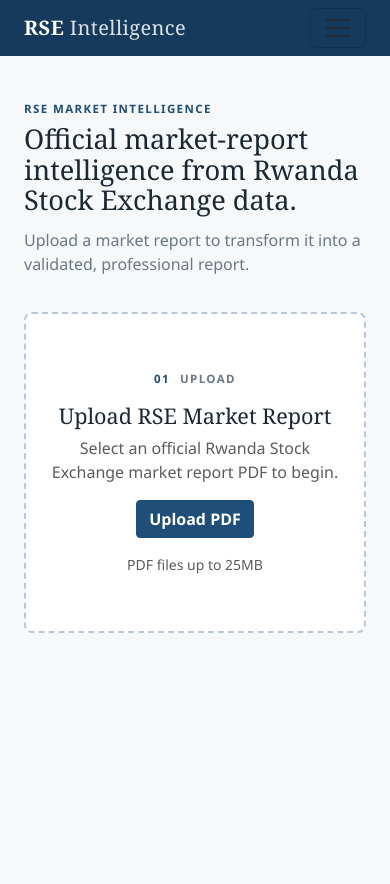
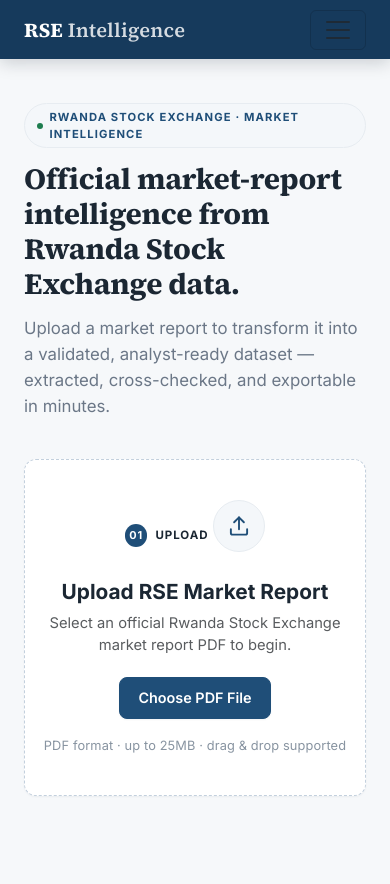
Before and after one commit to EngineerFabrice/RSE-Intelligence, a Flask app: page / in a window 390 px wide. Before the commit the page ends 633 px from the top, so only its background shows below. Run offline with Flask 3, Linux system fonts and the light colour scheme; the visitor is signed in with stand-in values (Sample User, id 1); data that the repository does not hold is empty.

Commit message:
Redesign Home page with a premium institutional look
Gives the upload -> process -> ready workflow a restrained
navy/charcoal aesthetic in line with an institutional market-data
product: Inter for UI text with a Source Serif 4 headline accent,
numbered step chips, an upload icon, refined shadows/radius/hover
states on cards and buttons, and mobile-stacked action buttons.

Also fixes a latent bug in upload.js: #selectedFile lived inside
#dropzone, which gets hidden the moment upload starts, so the
uploaded filename never actually appeared during processing. Moved
it into the processing panel and added a step-label flip to "Ready"
on completion (reset on the next upload).

No changes to the extraction pipeline, database, auth/RBAC, or APIs.
Verified against the running app: full upload -> process -> preview
-> Excel/PDF/CSV export flow via the real API, plus the full test
suite (107 passed).

Co-Authored-By: Claude Sonnet 5 <noreply@anthropic.com>
Claude-Session: https://claude.ai/code/session_012fvft9qGBq7pybCvSMfVb6

```diff
--- a/app/static/css/app.css
+++ b/app/static/css/app.css
@@ -8,25 +8,39 @@
   --rse-high: #1e7d4f;
   --rse-review: #b9770e;
   --rse-manual: #a63232;
+
+  --rse-surface: #ffffff;
+  --rse-surface-soft: #f4f7fa;
+  --rse-border-soft: #e7ecf1;
+  --rse-text-tertiary: #8894a1;
+  --rse-shadow-sm: 0 1px 2px rgba(17, 32, 51, 0.05);
+  --rse-shadow-md: 0 10px 28px rgba(17, 32, 51, 0.07);
+  --rse-shadow-lg: 0 20px 48px rgba(17, 32, 51, 0.12);
+  --rse-radius: 12px;
+  --rse-radius-sm: 8px;
 }
 
 body {
   background: var(--rse-bg);
   color: var(--rse-ink);
-  font-family: "Segoe UI", -apple-system, BlinkMacSystemFont, sans-serif;
+  font-family: "Inter", "Segoe UI", -apple-system, BlinkMacSystemFont, sans-serif;
+  -webkit-font-smoothing: antialiased;
 }
 h1, h2, h3, .navbar-brand { font-family: Georgia, "Times New Roman", serif; }
 
 .rse-navbar {
   background: var(--rse-navy-dark);
-  padding: 0.5rem 0;
+  padding: 0.6rem 0;
+  box-shadow: 0 1px 0 rgba(255,255,255,0.06), 0 4px 16px rgba(9, 20, 34, 0.18);
 }
-.rse-navbar .navbar-brand { color: #fff; font-weight: 700; letter-spacing: 0.02em; }
-.rse-navbar .navbar-brand span { font-weight: 300; opacity: 0.85; }
-.rse-navbar .nav-link { color: rgba(255,255,255,0.78); border-bottom: 2px solid transparent; }
-.rse-navbar .nav-link:hover, .rse-navbar .nav-link.active { color: #fff; border-bottom-color: #a8c65a; }
+.rse-navbar .navbar-brand { font-family: "Source Serif 4", Georgia, serif; color: #fff; font-weight: 700; letter-spacing: 0.01em; font-size: 1.25rem; }
+.rse-navbar .navbar-brand span { font-weight: 400; opacity: 0.82; }
+.rse-navbar .nav-link { color: rgba(255,255,255,0.75); font-weight: 500; font-size: 0.92rem; border-bottom: 2px solid transparent; padding-top: 0.6rem; padding-bottom: 0.6rem; transition: color 0.15s ease, border-color 0.15s ease; }
+.rse-navbar .nav-link:hover { color: #fff; }
+.rse-navbar .nav-link.active { color: #fff; border-bottom-color: #a8c65a; }
+.user-avatar { display: inline-flex; align-items: center; justify-content: center; width: 2rem; height: 2rem; border-radius: 50%; background: rgba(255,255,255,0.14); color: #fff; font-weight: 700; font-size: 0.85rem; }
 
-.card { border: 1px solid var(--rse-border); border-radius: 6px; box-shadow: none; }
+.card { border: 1px solid var(--rse-border); border-radius: var(--rse-radius-sm); box-shadow: var(--rse-shadow-sm); }
 .card-header { background: #fff; border-bottom: 1px solid var(--rse-border); font-weight: 600; font-size: 0.85rem; text-transform: uppercase; letter-spacing: 0.03em; color: var(--rse-muted); }
 
 .metric-card { border: 1px solid var(--rse-border); border-radius: 6px; background: #fff; padding: 1rem 1.1rem; }
@@ -53,46 +67,157 @@ h1, h2, h3, .navbar-brand { font-family: Georgia, "Times New Roman", serif; }
 .change-flat { color: var(--rse-muted); }
 
 .upload-dropzone {
-  border: 2px dashed var(--rse-border);
-  border-radius: 8px;
-  background: #fff;
-  padding: 3rem 1.5rem;
+  border: 1.5px dashed #c3d0dd;
+  border-radius: var(--rse-radius);
+  background: var(--rse-surface);
+  padding: 3.25rem 1.5rem;
   text-align: center;
   cursor: pointer;
-  transition: border-color 0.15s ease;
+  box-shadow: var(--rse-shadow-sm);
+  transition: border-color 0.18s ease, box-shadow 0.18s ease, background 0.18s ease, transform 0.18s ease;
 }
-.upload-dropzone.dragover { border-color: var(--rse-navy); background: #eef3f8; }
+.upload-dropzone:hover { border-color: #9fb4c9; box-shadow: var(--rse-shadow-md); }
+.upload-dropzone.dragover { border-color: var(--rse-navy); background: var(--rse-surface-soft); box-shadow: var(--rse-shadow-md); transform: translateY(-1px); }
 
-.home-workflow { max-width: 880px; margin: 0 auto; padding: 2.5rem 0 4rem; }
-.home-intro { max-width: 660px; margin-bottom: 2.25rem; }
-.home-intro h1 { font-size: clamp(1.7rem, 4vw, 2.7rem); line-height: 1.12; margin: 0.45rem 0 0.75rem; }
-.home-intro p { color: var(--rse-muted); font-size: 1rem; margin: 0; }
-.eyebrow, .workflow-step { color: var(--rse-navy); font-size: 0.72rem; font-weight: 700; letter-spacing: 0.12em; text-transform: uppercase; }
-.workflow-step span { color: var(--rse-muted); margin-left: 0.35rem; }
-.home-upload { padding: 3.5rem 1.5rem; border-color: #b9c8d8; }
-.home-upload h2 { margin: 1rem 0 0.45rem; font-size: 1.35rem; }
-.selected-file { margin: 1rem auto 0; max-width: 420px; padding: 0.65rem 0.8rem; background: #eef3f8; color: var(--rse-ink); font-size: 0.85rem; overflow-wrap: anywhere; }
-.workflow-panel { margin-top: 1.25rem; border: 1px solid var(--rse-border); border-radius: 6px; background: #fff; padding: 1.5rem; }
-.progress-reading { display: flex; justify-content: space-between; gap: 1rem; color: var(--rse-muted); font-size: 0.9rem; }
-.progress-reading strong { color: var(--rse-ink); font-size: 1.25rem; }
-.ready-panel { border-left: 4px solid var(--rse-high); }
-.ready-title { margin-top: 1rem; font-size: 1.35rem; font-weight: 700; }
-.ready-title .check { color: var(--rse-high); }
-.report-filename { margin-top: 0.45rem; font-weight: 600; overflow-wrap: anywhere; }
-.ready-actions { display: flex; flex-wrap: wrap; gap: 0.6rem; }
+.home-workflow { max-width: 720px; margin: 0 auto; padding: 2.75rem 0 4rem; }
+.home-intro { max-width: 640px; margin-bottom: 2.5rem; }
+.home-intro h1 {
+  font-family: "Source Serif 4", Georgia, serif;
+  font-weight: 700;
+  font-size: clamp(1.85rem, 3.4vw, 2.55rem);
+  line-height: 1.18;
+  letter-spacing: -0.01em;
+  color: var(--rse-ink);
+  margin: 0.85rem 0 0.85rem;
+}
+.home-intro p { color: var(--rse-muted); font-size: 1.05rem; line-height: 1.55; margin: 0; }
+.eyebrow {
+  display: inline-flex;
+  align-items: center;
+  gap: 0.4rem;
+  color: var(--rse-navy);
+  background: var(--rse-surface-soft);
+  border: 1px solid var(--rse-border-soft);
+  border-radius: 999px;
+  padding: 0.3rem 0.75rem;
+  font-size: 0.7rem;
+  font-weight: 700;
+  letter-spacing: 0.1em;
+  text-transform: uppercase;
+}
+.eyebrow::before { content: ""; width: 6px; height: 6px; border-radius: 50%; background: var(--rse-high); flex: none; }
+
+.workflow-step {
+  display: inline-flex;
+  align-items: center;
+  gap: 0.5rem;
+  color: var(--rse-muted);
+  font-size: 0.72rem;
+  font-weight: 700;
+  letter-spacing: 0.08em;
+  text-transform: uppercase;
+  margin-bottom: 1rem;
+}
+.workflow-step::before {
+  content: attr(data-index);
+  display: inline-flex;
+  align-items: center;
+  justify-content: center;
+  width: 1.4rem;
+  height: 1.4rem;
+  border-radius: 50%;
+  background: var(--rse-navy);
+  color: #fff;
+  font-size: 0.68rem;
+}
+.workflow-step span { color: var(--rse-ink); font-weight: 700; }
+
+.home-upload h2 {
+  font-family: "Inter", sans-serif;
+  margin: 1.1rem 0 0.4rem;
+  font-size: 1.3rem;
+  font-weight: 700;
+  color: var(--rse-ink);
+}
+.home-upload .text-muted { font-size: 0.92rem; margin-bottom: 1.35rem; }
+.upload-icon {
+  display: inline-flex;
+  align-items: center;
+  justify-content: center;
+  width: 3.25rem;
+  height: 3.25rem;
+  border-radius: 50%;
+  background: var(--rse-surface-soft);
+  border: 1px solid var(--rse-border-soft);
+  color: var(--rse-navy);
+  margin-bottom: 0.5rem;
+}
+.upload-hint { margin-top: 1.1rem; color: var(--rse-text-tertiary); font-size: 0.8rem; letter-spacing: 0.01em; }
+
+.selected-file {
+  display: inline-flex;
+  align-items: center;
+  gap: 0.5rem;
+  margin: 0 0 1.25rem;
+  padding: 0.55rem 0.9rem;
+  background: var(--rse-surface-soft);
+  border: 1px solid var(--rse-border-soft);
+  border-radius: var(--rse-radius-sm);
+  color: var(--rse-ink);
+  font-size: 0.85rem;
+  font-weight: 600;
+  overflow-wrap: anywhere;
+}
+.selected-file::before { content: ""; width: 6px; height: 6px; border-radius: 1px; background: var(--rse-navy); flex: none; }
+
+.workflow-panel {
+  margin-top: 1.5rem;
+  border: 1px solid var(--rse-border);
+  border-radius: var(--rse-radius);
+  background: var(--rse-surface);
+  box-shadow: var(--rse-shadow-sm);
+  padding: 1.75rem;
+}
+.progress-reading { display: flex; justify-content: space-between; gap: 1rem; color: var(--rse-muted); font-size: 0.88rem; }
+.progress-reading strong { color: var(--rse-ink); font-size: 1.15rem; font-weight: 700; }
+
+.ready-panel, .workflow-panel.is-ready { border-left: 3px solid var(--rse-high); box-shadow: var(--rse-shadow-md); }
+.ready-title { display: flex; align-items: center; margin-top: 0.25rem; font-size: 1.4rem; font-weight: 700; color: var(--rse-ink); }
+.report-filename {
+  display: inline-flex;
+  align-items: center;
+  gap: 0.5rem;
+  margin-top: 0.65rem;
+  padding: 0.5rem 0.85rem;
+  background: var(--rse-surface-soft);
+  border: 1px solid var(--rse-border-soft);
+  border-radius: var(--rse-radius-sm);
+  font-weight: 600;
+  font-size: 0.9rem;
+  overflow-wrap: anywhere;
+}
+.report-filename::before { content: ""; width: 6px; height: 6px; border-radius: 1px; background: var(--rse-high); flex: none; }
+.ready-panel p.text-muted, #resultBox p.text-muted { margin-top: 0.85rem; }
+.ready-actions { display: flex; flex-wrap: wrap; gap: 0.65rem; margin-top: 1.1rem; }
 
 /* Keep the heading-to-label gap consistent across all three home workflow steps
    (upload/process/ready) — only the process step's heading lacked the top margin
    the other two get for free from their own heading elements. */
-.workflow-panel .processing-heading { margin-top: 1rem; }
-.workflow-panel.is-error { border-left: 4px solid var(--rse-manual); }
+.workflow-panel .processing-heading { margin-top: 0.15rem; }
+.workflow-panel.is-error { border-left: 3px solid var(--rse-manual); }
 .workflow-panel.is-error .processing-heading { color: var(--rse-manual); }
+.error-icon {
+  display: inline-flex; align-items: center; justify-content: center;
+  width: 1.5rem; height: 1.5rem; border-radius: 50%;
+  background: var(--rse-manual); color: #fff; font-size: 0.85rem; font-weight: 700;
+  margin-right: 0.5rem; vertical-align: -3px;
+}
 
 .progress-track {
   width: 100%;
-  height: 10px;
+  height: 8px;
   border-radius: 999px;
-  background: #e7ecf1;
+  background: var(--rse-border-soft);
   overflow: hidden;
 }
 .progress-fill {
@@ -100,12 +225,17 @@ h1, h2, h3, .navbar-brand { font-family: Georgia, "Times New Roman", serif; }
   width: 0%;
   border-radius: 999px;
   background: var(--rse-navy);
-  transition: width 0.6s ease;
+  transition: width 0.6s ease, background-color 0.3s ease;
 }
 .progress-fill.is-done { background: var(--rse-high); }
 
-.processing-heading { font-weight: 700; color: var(--rse-ink); font-size: 1.05rem; }
-.processing-heading .check { color: var(--rse-high); }
+.processing-heading { font-weight: 700; color: var(--rse-ink); font-size: 1.1rem; }
+.check {
+  display: inline-flex; align-items: center; justify-content: center;
+  width: 1.55rem; height: 1.55rem; border-radius: 50%;
+  background: var(--rse-high); color: #fff; font-size: 0.85rem; font-weight: 700;
+  margin-right: 0.55rem; vertical-align: -4px;
+}
 
 .narrative-box { background: #fff; border: 1px solid var(--rse-border); border-left: 4px solid var(--rse-navy); border-radius: 4px; padding: 1rem 1.25rem; font-size: 0.92rem; }
 
@@ -131,13 +261,28 @@ h1, h2, h3, .navbar-brand { font-family: Georgia, "Times New Roman", serif; }
 .report-table-card .table td:not(:first-child), .report-table-card .table th:not(:first-child) { text-align: right; }
 .report-section-label { padding: 0.9rem 1rem; border-bottom: 1px solid var(--rse-border); color: var(--rse-muted); font-size: 0.74rem; font-weight: 700; letter-spacing: 0.08em; text-transform: uppercase; }
 .alert-success { color: #155d3b; background: #eaf5ef; border-color: #b9dfc8; }
-.btn { border-radius: 4px; font-weight: 600; }
-.btn-primary { background: var(--rse-navy); border-color: var(--rse-navy); }
-.btn-primary:hover, .btn-primary:focus { background: var(--rse-navy-dark); border-color: var(--rse-navy-dark); }
+.btn {
+  border-radius: var(--rse-radius-sm);
+  font-weight: 600;
+  font-size: 0.9rem;
+  padding: 0.55rem 1.15rem;
+  transition: background-color 0.15s ease, border-color 0.15s ease, box-shadow 0.15s ease, transform 0.1s ease;
+}
+.btn-sm { padding: 0.4rem 0.85rem; font-size: 0.84rem; }
+.btn-primary { background: var(--rse-navy); border-color: var(--rse-navy); box-shadow: var(--rse-shadow-sm); }
+.btn-primary:hover, .btn-primary:focus { background: var(--rse-navy-dark); border-color: var(--rse-navy-dark); box-shadow: var(--rse-shadow-md); transform: translateY(-1px); }
+.btn-primary:active { transform: translateY(0); }
+.btn-outline-primary { color: var(--rse-navy); border-color: #b9c8d8; }
+.btn-outline-primary:hover, .btn-outline-primary:focus { background: var(--rse-surface-soft); color: var(--rse-navy-dark); border-color: var(--rse-navy); }
+.btn-outline-secondary:hover, .btn-outline-secondary:focus { box-shadow: var(--rse-shadow-sm); }
 .btn:focus-visible, .nav-link:focus-visible { outline: 3px solid rgba(168, 198, 90, 0.75); outline-offset: 2px; }
 
 @media (max-width: 767.98px) {
   .home-workflow { padding-top: 1.25rem; }
+  .upload-dropzone { padding: 2.5rem 1.1rem; }
+  .workflow-panel { padding: 1.35rem; }
+  .ready-actions { flex-direction: column; }
+  .ready-actions .btn { width: 100%; }
   .report-hero, .section-heading { display: block; }
   .report-actions { justify-content: flex-start; margin-top: 1rem; }
   .section-heading .text-muted { display: block; margin-top: 0.5rem; }
--- a/app/static/js/upload.js
+++ b/app/static/js/upload.js
@@ -3,6 +3,7 @@
   const browseBtn = document.getElementById("browseBtn");
   const fileInput = document.getElementById("fileInput");
   const progressCard = document.getElementById("progressCard");
+  const progressStep = document.getElementById("progressStep");
   const progressHeading = document.getElementById("progressHeading");
   const progressFill = document.getElementById("progressFill");
   const progressMessage = document.getElementById("progressMessage");
@@ -48,6 +49,11 @@
     if (progress.state === "done") {
       progressHeading.innerHTML = '<span class="check">✓</span> Report Ready';
       progressFill.classList.add("is-done");
+      progressCard.classList.add("is-ready");
+      if (progressStep) {
+        progressStep.dataset.index = "03";
+        progressStep.innerHTML = "<span>Ready</span>";
+      }
       resultBox.classList.remove("d-none");
       resultBox.innerHTML = `
         <p class="text-muted mb-3">Your market report is ready to review.</p>
@@ -96,6 +102,11 @@
     errorBox.classList.add("d-none");
     dropzone.classList.add("d-none");
     progressCard.classList.remove("d-none");
+    progressCard.classList.remove("is-ready");
+    if (progressStep) {
+      progressStep.dataset.index = "02";
+      progressStep.innerHTML = "<span>Process</span>";
+    }
     if (selectedFile) {
       selectedFile.textContent = file.name;
       selectedFile.classList.remove("d-none");
--- a/app/templates/base.html
+++ b/app/templates/base.html
@@ -5,6 +5,9 @@
   <meta name="viewport" content="width=device-width, initial-scale=1">
   <title>{% block title %}RSE Intelligence{% endblock %}</title>
   <meta name="csrf-token" content="{{ csrf_token() }}">
+  <link rel="preconnect" href="https://fonts.googleapis.com">
+  <link rel="preconnect" href="https://fonts.gstatic.com" crossorigin>
+  <link href="https://fonts.googleapis.com/css2?family=Inter:wght@400;500;600;700;800&family=Source+Serif+4:wght@600;700&display=swap" rel="stylesheet">
   <link href="https://cdn.jsdelivr.net/npm/bootstrap@5.3.3/dist/css/bootstrap.min.css" rel="stylesheet">
   <link href="{{ url_for('static', filename='css/app.css') }}" rel="stylesheet">
   {% block extra_head %}{% endblock %}
--- a/app/templates/dashboard.html
+++ b/app/templates/dashboard.html
@@ -3,34 +3,45 @@
 {% block content %}
 <section class="home-workflow">
   <div class="home-intro">
-    <div class="eyebrow">RSE MARKET INTELLIGENCE</div>
+    <span class="eyebrow">Rwanda Stock Exchange · Market Intelligence</span>
     <h1>Official market-report intelligence from Rwanda Stock Exchange data.</h1>
-    <p>Upload a market report to transform it into a validated, professional report.</p>
+    <p>Upload a market report to transform it into a validated, analyst-ready dataset — extracted, cross-checked, and exportable in minutes.</p>
   </div>
+
   <div id="dropzone" class="upload-dropzone home-upload">
-    <div class="workflow-step">01 <span>Upload</span></div>
+    <div class="workflow-step" data-index="01"><span>Upload</span></div>
+    <div class="upload-icon" aria-hidden="true">
+      <svg width="26" height="26" viewBox="0 0 24 24" fill="none" stroke="currentColor" stroke-width="1.75" stroke-linecap="round" stroke-linejoin="round">
+        <path d="M12 15V4"></path>
+        <path d="M7.5 8.5 12 4l4.5 4.5"></path>
+        <path d="M4.5 15v3.5A1.5 1.5 0 0 0 6 20h12a1.5 1.5 0 0 0 1.5-1.5V15"></path>
+      </svg>
+    </div>
     <h2>Upload RSE Market Report</h2>
     <p class="text-muted">Select an official Rwanda Stock Exchange market report PDF to begin.</p>
-    <button type="button" class="btn btn-primary" id="browseBtn">Upload PDF</button>
+    <button type="button" class="btn btn-primary" id="browseBtn">Choose PDF File</button>
     <input type="file" id="fileInput" accept="application/pdf" class="d-none">
+    <div class="upload-hint">PDF format · up to 25MB · drag &amp; drop supported</div>
+  </div>
+
+  <div id="progressCard" class="workflow-panel d-none">
+    <div class="workflow-step" id="progressStep" data-index="02"><span>Process</span></div>
     <div id="selectedFile" class="selected-file d-none"></div>
-    <div class="text-muted small mt-3">PDF files up to 25MB</div>
-  </div>
-  <div id="progressCard" class="workflow-panel d-none">
-    <div class="workflow-step">02 <span>Process</span></div>
     <div class="processing-heading" id="progressHeading">Processing RSE Report</div>
     <div class="progress-track my-3"><div class="progress-fill" id="progressFill"></div></div>
     <div class="progress-reading"><span id="progressMessage">Processing your report…</span><strong id="progressPercent">0%</strong></div>
     <div id="resultBox" class="d-none"></div>
   </div>
+
   <div id="errorBox" class="workflow-panel is-error d-none">
-    <div class="processing-heading mb-2">We couldn't process this report</div>
+    <div class="processing-heading mb-2"><span class="error-icon">!</span>We couldn't process this report</div>
     <p class="text-muted mb-3" id="errorMessage">Please try again or choose a different report.</p>
     <button type="button" class="btn btn-outline-secondary btn-sm" id="retryBtn">Try Again</button>
   </div>
+
   {% if latest_report and latest_report.processing_status in ('approved', 'review_required', 'validation_required') %}
   <div class="workflow-panel ready-panel" id="latestReady">
-    <div class="workflow-step">03 <span>Ready</span></div>
+    <div class="workflow-step" data-index="03"><span>Ready</span></div>
     <div class="ready-title"><span class="check">✓</span> Report Ready</div>
     <div class="report-filename">{{ latest_report.name }}</div>
     <p class="text-muted">Your market report is ready to review.</p>
```
